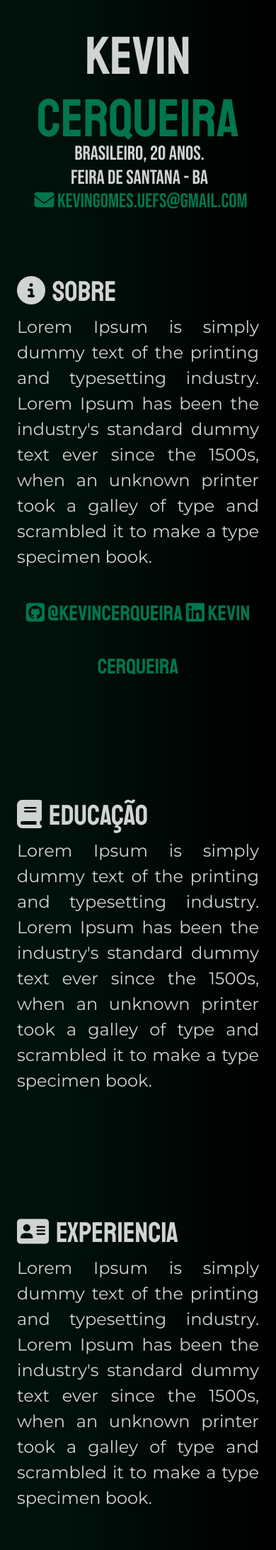
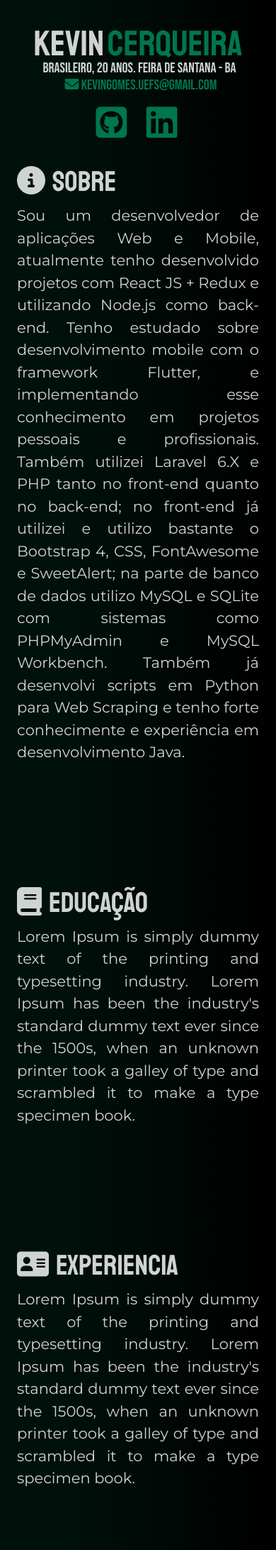
Before and after one commit to KevinCerqueira/kevincerqueira.github.io, a PHP site: page / in a window 390 px wide. Shown: the part 56-2240 px from the top of the page at 71% size. Run offline with PHP 8.4, Linux system fonts and the light colour scheme; some libraries are stand-ins or nearby versions.

Commit message:
:sparkles: finished 'about' section + responsiveness

```diff
--- a/css/style.css
+++ b/css/style.css
@@ -8,22 +8,22 @@
     margin-left: 0% !important;
     align-items: center;
   }
-  .name-lastname {
-    text-align: center;
-    font-size: 75px !important;
-  }
   #names {
     text-align: center;
+    height: 70px;
+  }
+  #names label{
+    text-align: center;
+    font-size: 60px !important;
   }
   #subtitle {
     text-align: center !important;
   }
+  #subtitle label{
+    font-size: 25px !important;
+  }
   #redes {
     text-align: center;
-  }
-  .social-media {
-    margin: 0% !important;
-    font-size: 30px;
   }
   .links-anchors{
     padding: 0%;
@@ -35,10 +35,31 @@
   #container-navbar .navbar-brand{
     color: #cecdcd;
   }
+  #redes a{
+    font-size: 50px !important;
+    margin-left: 10px !important;
+    margin-right: 10px !important;
+  }
 }
-@media only screen and (max-width: 387px) {
-  .social-media {
-    font-size: 23px !important;
+@media only screen and (max-width: 400px) {
+  #names {
+    text-align: center;
+    height: 60px;
+  }
+  #names label{
+    text-align: center;
+    font-size: 50px !important;
+  }
+  #subtitle label{
+    font-size: 20px !important;
+  }
+}
+@media only screen and (max-width: 345px) {
+  #names label{
+    font-size: 45px !important;
+  }
+  #subtitle label{
+    font-size: 18px !important;
   }
 }
 @media only screen and (min-width: 285px) {
@@ -101,7 +122,7 @@
 }
 .texts-inside {
   color: #d0d3d3 !important;
-  font-size: 24px !important;
+  font-size: 21px !important;
 }
 .links-anchors {
   text-decoration: none;
@@ -111,6 +132,11 @@
 }
 .links-anchors:focus{
   color: #00764c !important;
+}
+.name-lastname {
+  font-family: Staatliches;
+  font-size: 119px;
+  height: 80px;
 }
 #avatar {
   margin-top: 16%;
@@ -124,21 +150,16 @@
   font-family: Staatliches;
   height: 100% !important;
 }
-.name-lastname {
-  font-family: Staatliches;
-  font-size: 119px;
-  height: 80px;
-}
 #redes {
-  font-size: 50px;
-}
-#linkedin {
-  /* text-decoration-line: none; */
-}
-#github {
-  /* text-decoration-line: none; */
+  font-size: 47px;
 }
 #subtitle {
   font-size: 24px !important;
   font-family: "Bebas Neue";
 }
+#card-github{
+  width: 10% !important;
+}
+#sobre{
+  padding-top: 20px !important;
+}
--- a/index.html
+++ b/index.html
@@ -75,9 +75,9 @@
         <label id="last-name" class="name-lastname mygreen-text">CERQUEIRA</label>
       </div>
       <div id="subtitle">
-        <label class="h3 text-uppercase mt-0 pl-1">
+        <label class="h3 text-uppercase mt-0 pl-1 mb-0">
           Brasileiro, 20 anos.
-          <br class="mobile">
+          <!-- <br class="mobile"> -->
           Feira de Santana - BA
           <br class="mobile">
           <a
@@ -91,6 +91,29 @@
           </a>
         </label>
       </div>
+
+      <!-- Redes -->
+      <div id="redes" class="pl-1 pr-2">
+        <a
+          href="https://github.com/KevinCerqueira"
+          id="github"
+          class="mygreen-text mr-1 social-media font-staat"
+        >
+          <i class="fa fa-github-square" aria-hidden="true"></i>
+          <label class="desktop">@KevinCerqueira</label>
+        </a>
+        <br class="mobile-min">
+        <a
+          href="https://www.linkedin.com/in/kevincerqueira/"
+          id="linkedin"
+          class="mygreen-text ml-1 social-media font-staat"
+        >
+          <i class="fa fa-linkedin-square " aria-hidden="true"></i>
+          <label class="desktop">Kevin Cerqueira</label>
+        </a>
+      </div>
+      <!-- END Redes -->
+
       <!-- SOBRE -->
       <section id="sobre" class="scroll-animate">
         <div>
@@ -99,30 +122,17 @@
             SOBRE
           </p>
           <p id="text-about" class="texts-inside font-mont text-justify">
-            Lorem Ipsum is simply dummy text of the printing and typesetting
-            industry. Lorem Ipsum has been the industry's standard dummy text
-            ever since the 1500s, when an unknown printer took a galley of type
-            and scrambled it to make a type specimen book.
+            Sou um desenvolvedor de aplicações Web e Mobile, atualmente tenho
+            desenvolvido projetos com React JS + Redux e utilizando Node.js como
+            back-end. Tenho estudado sobre desenvolvimento mobile com o framework
+            Flutter, e implementando esse conhecimento em projetos pessoais e
+            profissionais. Também utilizei Laravel 6.X e PHP tanto no front-end
+            quanto no back-end; no front-end já utilizei e utilizo bastante o
+            Bootstrap 4, CSS, FontAwesome e SweetAlert; na parte de banco de
+            dados utilizo MySQL e SQLite com sistemas como PHPMyAdmin e MySQL
+            Workbench. Também já desenvolvi scripts em Python para Web Scraping
+            e tenho forte conhecimente e experiência em desenvolvimento Java.
           </p>
-        </div>
-        <div id="redes">
-          <a
-            href="https://github.com/KevinCerqueira"
-            id="github"
-            class="mygreen-text mr-3 social-media font-staat"
-          >
-            <i class="fa fa-github-square" aria-hidden="true"></i>
-            @KevinCerqueira
-          </a>
-          <br class="mobile-min">
-          <a
-            href="https://www.linkedin.com/in/kevincerqueira/"
-            id="linkedin"
-            class="mygreen-text ml-3 social-media font-staat"
-          >
-            <i class="fa fa-linkedin-square " aria-hidden="true"></i>
-            Kevin Cerqueira
-          </a>
         </div>
       </section>
       <!-- FIM SOBRE -->
@@ -180,7 +190,6 @@
     </div>
     <!-- END Container -->
 
-
     <!-- Bootstrap 4.5 JS -->
     <script
       src="https://code.jquery.com/jquery-3.5.1.slim.min.js"
```
